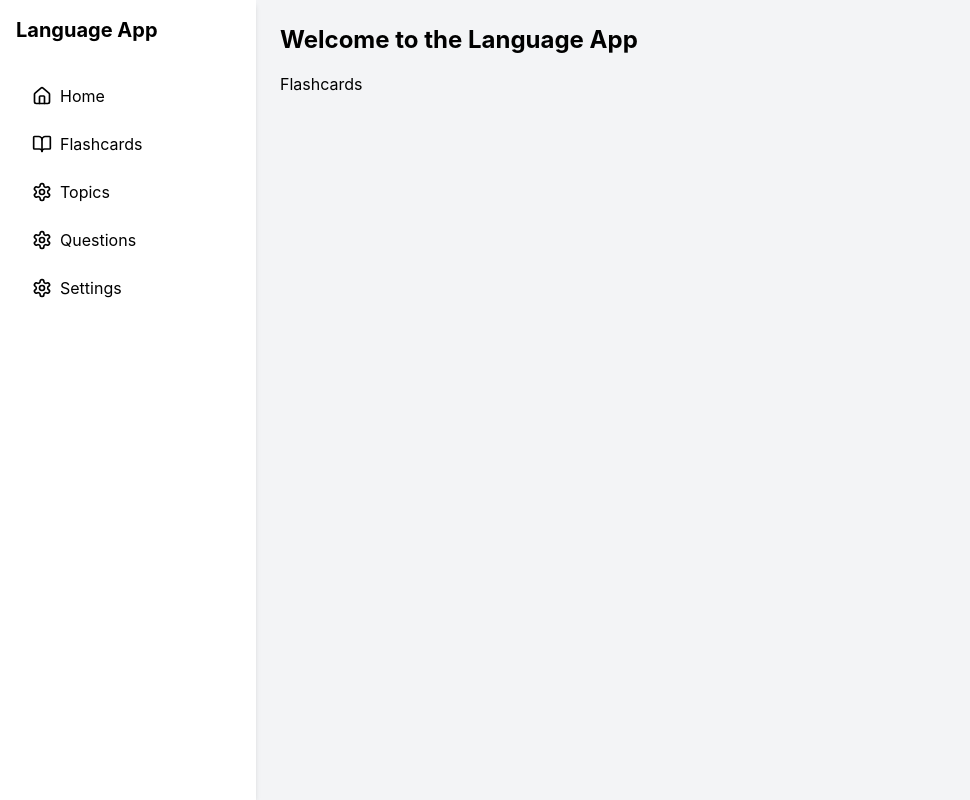
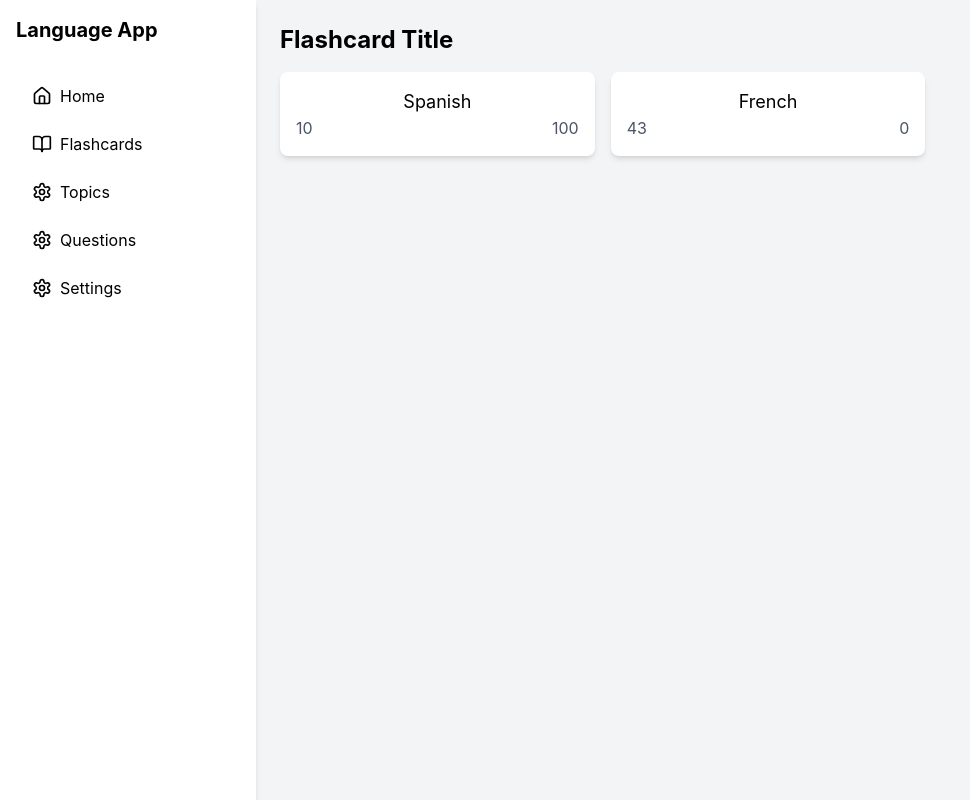
Before and after one commit to JordanYChu/LanguageApp, a React (Create React App) app: page /flashcards in a window 1280 px wide. Shown: the whole page, without its empty margins (0-970 px from the left). Built offline with nearby package versions, Linux system fonts and the light colour scheme.

Commit message:
feat: created flashcard boxes

```diff
--- a/src/FlashcardsPage.js
+++ b/src/FlashcardsPage.js
@@ -1,8 +1,29 @@
+var decks = [
+  { id: 1, name: "Spanish", cards: 10, lastVisited: 100},
+  { id: 2, name: "French", cards: 43, lastVisited: 0}
+]
+
+
+const Decks = () => (
+  decks.map(decks => (
+    <div className="block p-4 bg-white rounded-lg shadow-md hover:shadow-lg transition-shadowblock">
+      <h3 className="text-lg text-center">{decks.name}</h3>
+      <div>
+        <span className="float-left text-gray-600">{decks.cards}</span>
+        <span className="float-right text-gray-600">{decks.lastVisited}</span>
+      </div>
+    </div>
+  ))
+)
 
 const FlashcardsPage = () => (
+
+
   <div className="p-6">
-    <h2 className="text-2xl font-bold mb-4">Welcome to the Language App</h2>
-    <p>Flashcards</p>
+    <h2 className="text-2xl font-bold mb-4">Flashcard Title</h2>
+    <div className="grid grid-cols-1 md:grid-cols-2 lg:grid-cols-3 gap-4">
+      <Decks />
+    </div>
   </div>
 );
 
```
